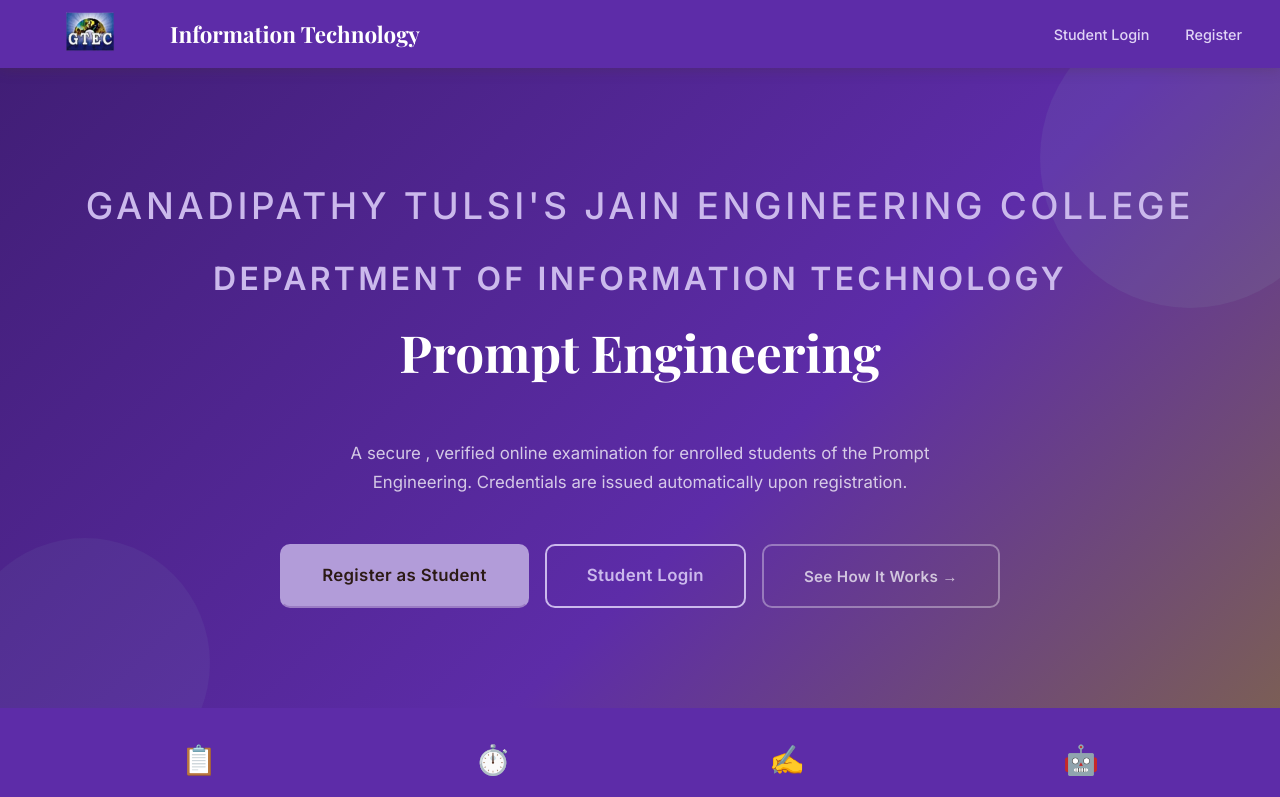
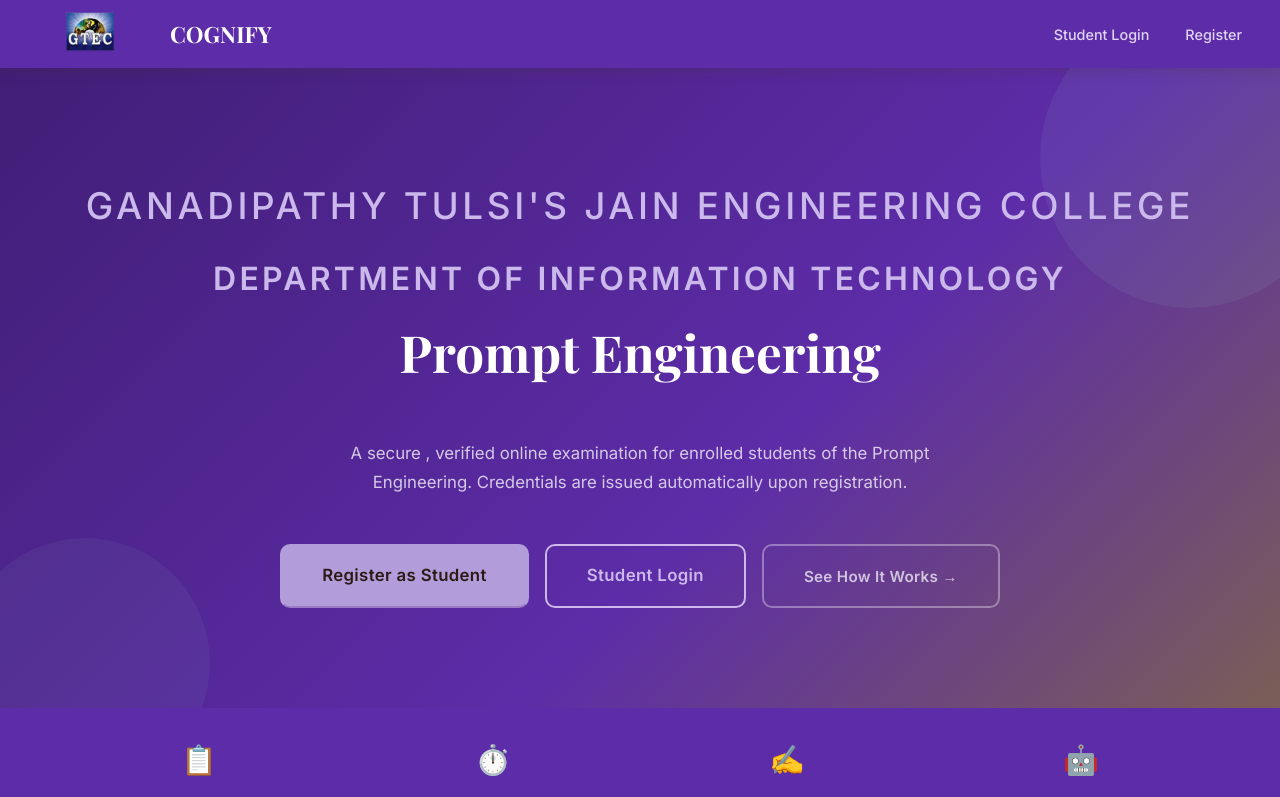
Before and after one commit to SRRrahul/Prompt_Engineering, a React (Vite) app in the folder frontend/: page / in a window 1280 px wide. Shown: the top 797 px of the page. Built offline with nearby package versions, Linux system fonts and the light colour scheme; no server answers; the HTML template or start-up script is replaced by a standard one; a web font is replaced by a local one.

Commit message:
style: change navbar title to COGNIFY

```diff
--- a/frontend/src/pages/Home.tsx
+++ b/frontend/src/pages/Home.tsx
@@ -9,8 +9,7 @@
         <div className="navbar-brand">
           <GtecLogo size={88} />
           <div>
-            <h1>Information Technology
-            </h1>
+            <h1>COGNIFY</h1>
             <div className="navbar-subtitle"></div>
           </div>
         </div>
```
